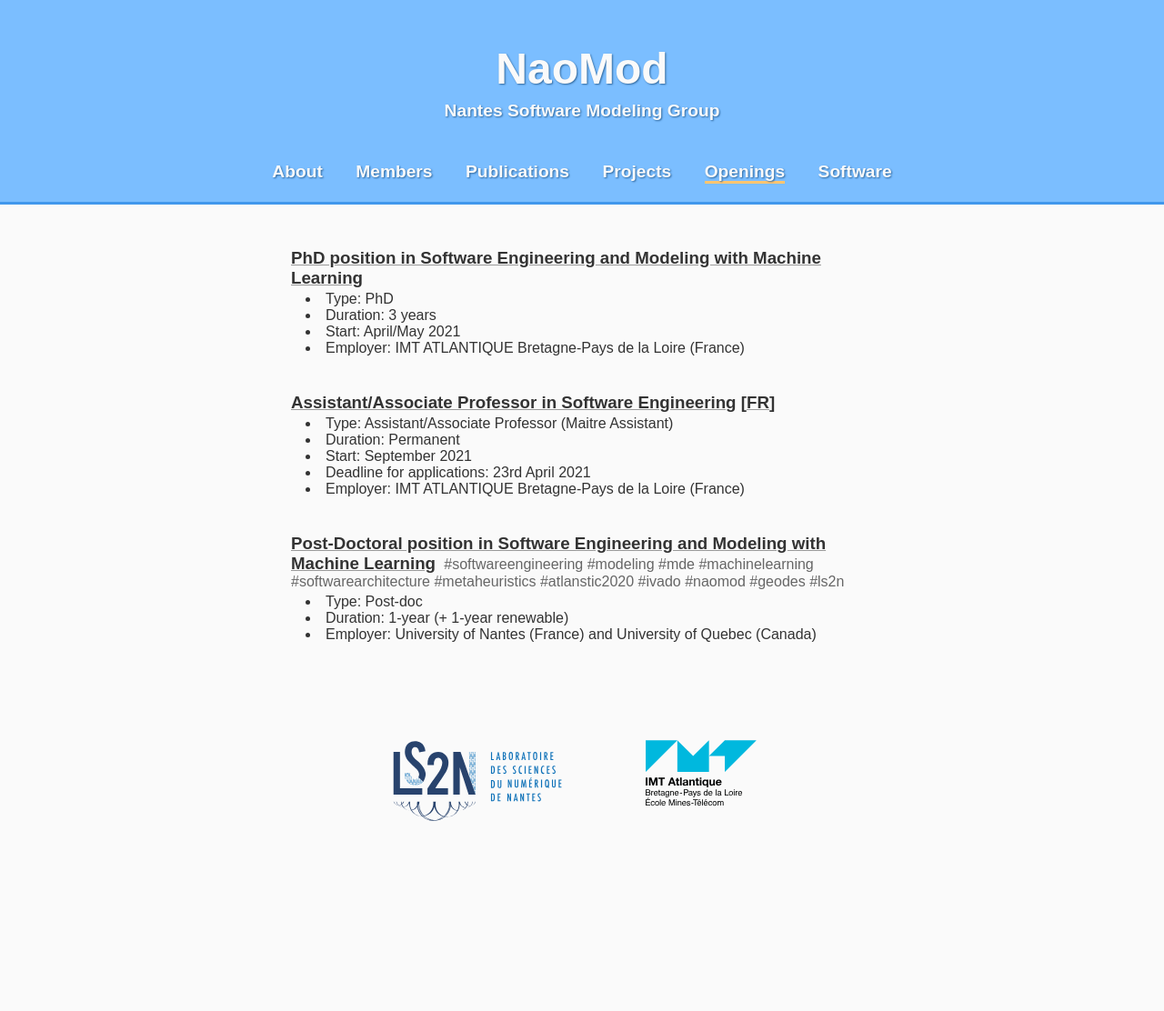
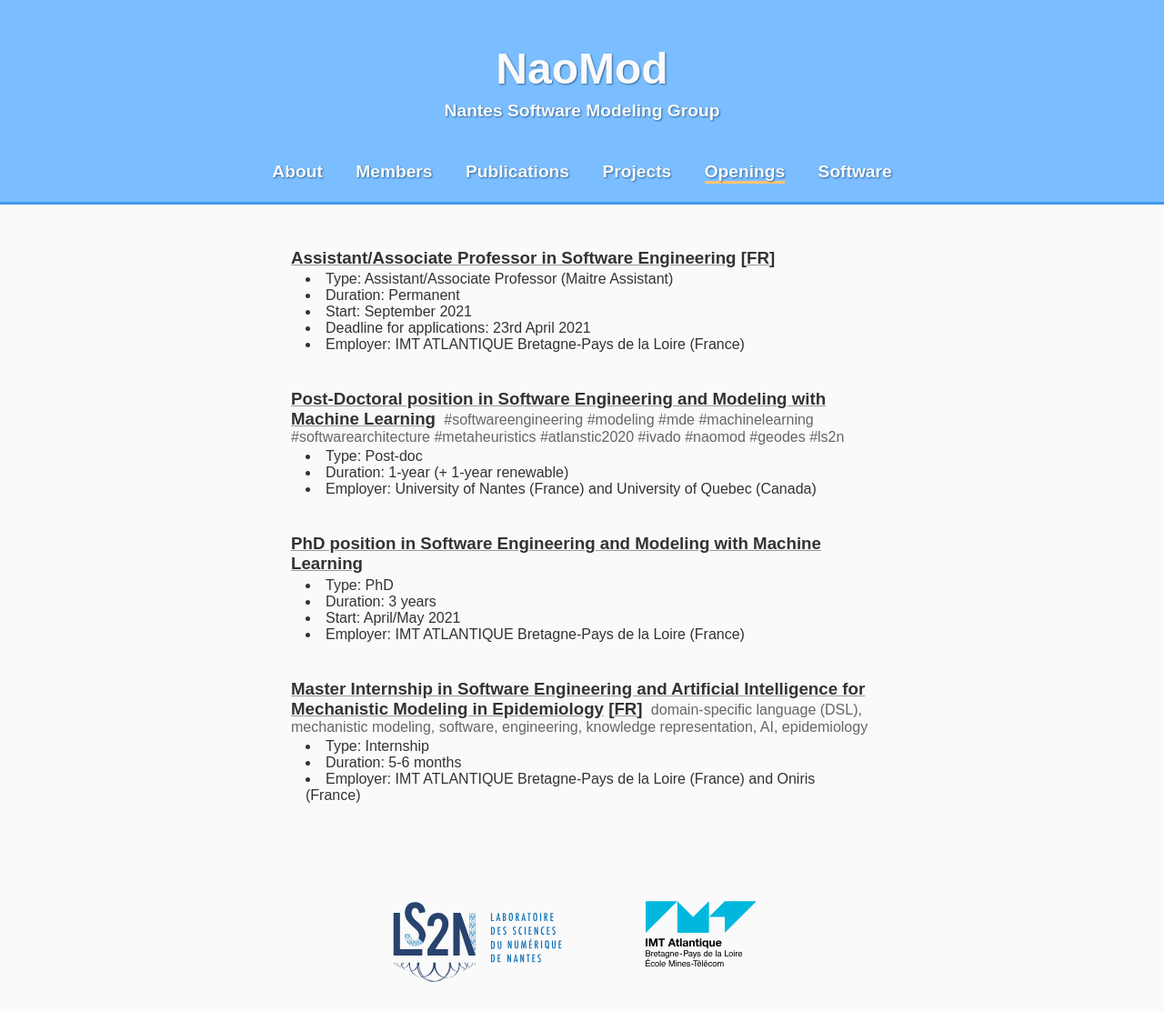
Before and after one commit to NaoMod/naomod.github.io, a Jekyll site: the page built from openings.html, in a window 1280 px wide. Shown: the whole page at 91% size. Built offline with Jekyll 4.4.1, drawn with Linux system fonts in a browser that asks for light colours; before the commit the page ends 935 px from its top, so only the background shows below that.

Commit message:
adding internship

```diff
--- a/openings.html
+++ b/openings.html
@@ -25,21 +25,6 @@ title: Openings
     margin-left: 1rem;
   }
 </style>
-
-<!------------------------------------------------------------------------------------------------------------------------->
-
-<section>
-<h3><a href="doc/phd_position.pdf">PhD position in Software Engineering and Modeling with Machine Learning</a></h3>
-
-<p>
-  <ul>
-    <li>Type: PhD</li>
-    <li>Duration: 3 years</li>
-    <li>Start: April/May 2021</li>
-    <li>Employer: IMT ATLANTIQUE Bretagne-Pays de la Loire (France)</li>
-  </ul>
-</p>
-</section>
 
 <!------------------------------------------------------------------------------------------------------------------------->
 
@@ -72,3 +57,32 @@ title: Openings
     </ul>
   </p>
 </section>
+
+<!------------------------------------------------------------------------------------------------------------------------->
+
+<section>
+  <h3><a href="doc/phd_position.pdf">PhD position in Software Engineering and Modeling with Machine Learning</a></h3>
+
+  <p>
+    <ul>
+      <li>Type: PhD</li>
+      <li>Duration: 3 years</li>
+      <li>Start: April/May 2021</li>
+      <li>Employer: IMT ATLANTIQUE Bretagne-Pays de la Loire (France)</li>
+    </ul>
+  </p>
+  </section>
+
+<!------------------------------------------------------------------------------------------------------------------------->
+
+<section>
+  <h3><a href="doc/M2-IMT-Oniris-Eng.pdf">Master Internship in Software Engineering and Artificial Intelligence for Mechanistic Modeling in Epidemiology</a> [<a href="doc/M2-IMT-Oniris.pdf">FR</a>]</h3>
+  <span class="opening-type">domain-specific language (DSL), mechanistic modeling, software, engineering, knowledge representation, AI, epidemiology</span>
+  <p>
+    <ul>
+      <li>Type: Internship</li>
+      <li>Duration: 5-6 months</li>
+      <li>Employer: IMT ATLANTIQUE Bretagne-Pays de la Loire (France) and Oniris (France)</li>
+    </ul>
+  </p>
+  </section>
```
Also changed, not shown: 2 other files.
